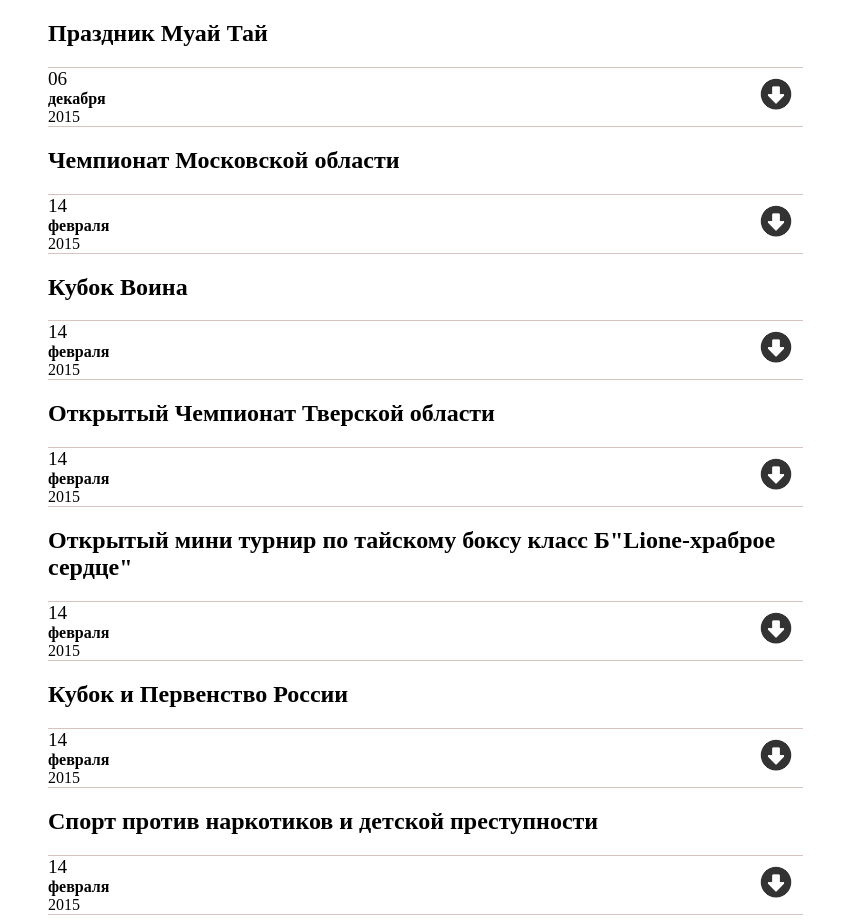
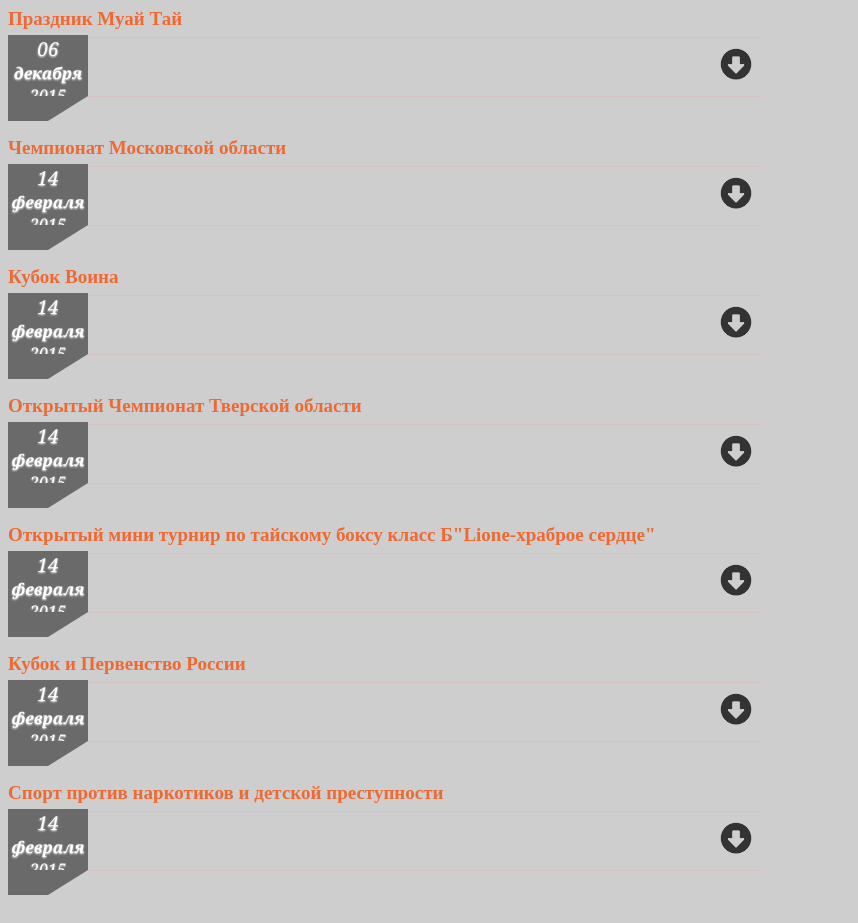
Before and after one commit to fantom8609/veles_events, a plain HTML site: page index.html in a window 1280 px wide. Shown: the whole page, without its empty margins (0-858 px from the left). Drawn offline with Linux system fonts and the light colour scheme.

Commit message:
second commit

```diff
--- a/css/style.css
+++ b/css/style.css
@@ -1,9 +1,17 @@
+body {
+	background: #cecece;
+
+}
 body ul {
 	margin: 0;
+	padding: 0;
 }
 
 li {
 	list-style: none;
+}
+.events {
+	margin-bottom: 40px;
 }
 .arrow {
 	float: right;
@@ -11,15 +19,37 @@ li {
 .event_cont {
 	width: 755px;
 }
+.event_cont h2 {
+	margin: 0px 0px 7px 0px;
+	color: #ef6932;
+	font-size: 19px;
+	font-weight: bold;
+}
 .date {
 	float: left;
-	width: 66px;
+	width: 80px;
+	text-align: center;
+
+	position: absolute;
+	text-shadow: 0px 1px 2px rgba(5, 121, 168, 0.75);
+	-moz-text-shadow: 0px 1px 2px rgba(5, 121, 168, 0.75);
+	-webkit-text-shadow: 0px 1px 2px rgba(5, 121, 168, 0.75);
+	-o-text-shadow: 0px 1px 2px rgba(5, 121, 168, 0.75);
+	font-family: Georgia;
+	font-style: italic;
+	text-shadow: 0px 1px 2px;
+	color: white;
+	height: 73px;
+	bottom: -12px;
+
+
 }
 .event_visible {
 	border-bottom: 1px solid #d8c3c3;
 	border-top: 1px solid #d8c3c3;
 	width: inherit;
 	height: 58px;
+	position: relative;
 }
 .arrow {
 	height: inherit;
@@ -39,3 +69,33 @@ li {
 .arrow_toggle {
 	background-position: 0px -32px;
 }
+
+
+
+.date_content {
+
+	    width: 80px;
+    height: 61px;
+    background: #6a6a6a;
+    position: relative;
+}
+	.date_content:before, .date_content:after {
+	content: "";
+    width: 40px;
+    height: 0px;
+    position: absolute;
+    left: 0;
+    border-left: 0px solid transparent;
+    border-right: 40px solid transparent
+  }
+		.date_content:before {
+
+			}
+			.date_content:after {
+				bottom: -25px;
+    border-top: 25px solid #6a6a6a;
+			}
+
+.about {
+	margin-top: 20px;
+}
--- a/index.html
+++ b/index.html
@@ -35,20 +35,22 @@
 
 	<ul>
 
-		<li id="event_1" class="">
+		<li id="event_1" class="events">
 			<div class="event_cont">
 				<h2>Праздник Муай Тай </h2>
 				<div class="event_visible">
 					<div class="date">
+						<div class="date_content">
 							<big>06</big><br>
 							<b>декабря</b><br>
 							2015
+						</div>
 					</div>
 					<div class="arrow_cont">
 						<a class="arrow" title="" href="javascript:;" onmousedown="slidedown('mydiv');slideup('mydiv');"></a>
 					</div>
 				</div>
-				<div id="mydiv" style="display:none; overflow:hidden; height:100px;">
+				<div id="mydiv" class="about" style="display:none; overflow:hidden; height:100px;">
 					<!-- Начало блока mydiv-->
 					<p>Текст или изображение, форма или видео - всё, что угодно.</p>
 					<!-- Конец блока mydiv -->
@@ -60,20 +62,22 @@
 
 
 
-		<li id="event_2" class="">
+		<li id="event_2" class="events">
 			<div class="event_cont">
 				<h2>Чемпионат Московской области</h2>
 				<div class="event_visible">
 					<div class="date">
+						<div class="date_content">
 							<big>14</big><br>
 							<b>февраля</b><br>
 							2015
+						</div>
 					</div>
 					<div class="arrow_cont">
 						<a class="arrow" title="" href="javascript:;" onmousedown="slidedown('mydiv2');slideup('mydiv2');"></a>
 					</div>
 				</div>
-				<div id="mydiv2" style="display:none; overflow:hidden; height:100px;">
+				<div id="mydiv2" class="about" style="display:none; overflow:hidden; height:100px;">
 					<!-- Начало блока mydiv-->
 					<p>Текст или изображение, форма или видео - всё, что угодно.</p>
 					<!-- Конец блока mydiv -->
@@ -86,20 +90,22 @@
 
 
 
-		<li id="event_3" class="">
+		<li id="event_3" class="events">
 			<div class="event_cont">
 				<h2>Кубок Воина</h2>
 				<div class="event_visible">
 					<div class="date">
+						<div class="date_content">
 							<big>14</big><br>
 							<b>февраля</b><br>
 							2015
+						</div>
 					</div>
 					<div class="arrow_cont">
 						<a class="arrow" title="" href="javascript:;" onmousedown="slidedown('mydiv3');slideup('mydiv3');"></a>
 					</div>
 				</div>
-				<div id="mydiv3" style="display:none; overflow:hidden; height:100px;">
+				<div id="mydiv3" class="about" style="display:none; overflow:hidden; height:100px;">
 					<!-- Начало блока mydiv-->
 					<p>Текст или изображение, форма или видео - всё, что угодно.</p>
 					<!-- Конец блока mydiv -->
@@ -112,20 +118,22 @@
 
 
 
-		<li id="event_4" class="">
+		<li id="event_4" class="events">
 			<div class="event_cont">
 				<h2>Открытый Чемпионат Тверской области</h2>
 				<div class="event_visible">
 					<div class="date">
+						<div class="date_content">
 							<big>14</big><br>
 							<b>февраля</b><br>
 							2015
+						</div>
 					</div>
 					<div class="arrow_cont">
 						<a class="arrow" title="" href="javascript:;" onmousedown="slidedown('mydiv4');slideup('mydiv4');"></a>
 					</div>
 				</div>
-				<div id="mydiv4" style="display:none; overflow:hidden; height:100px;">
+				<div id="mydiv4" class="about" style="display:none; overflow:hidden; height:100px;">
 					<!-- Начало блока mydiv-->
 					<p>Текст или изображение, форма или видео - всё, что угодно.</p>
 					<!-- Конец блока mydiv -->
@@ -138,20 +146,22 @@
 
 
 
-		<li id="event_5" class="">
+		<li id="event_5" class="events">
 			<div class="event_cont">
 				<h2>Открытый мини турнир по тайскому боксу класс Б"Lione-храброе сердце"</h2>
 				<div class="event_visible">
 					<div class="date">
+						<div class="date_content">
 							<big>14</big><br>
 							<b>февраля</b><br>
 							2015
+						</div>
 					</div>
 					<div class="arrow_cont">
 						<a class="arrow" title="" href="javascript:;" onmousedown="slidedown('mydiv5');slideup('mydiv5');"></a>
 					</div>
 				</div>
-				<div id="mydiv5" style="display:none; overflow:hidden; height:100px;">
+				<div id="mydiv5" class="about" style="display:none; overflow:hidden; height:100px;">
 					<!-- Начало блока mydiv-->
 					<p>Текст или изображение, форма или видео - всё, что угодно.</p>
 					<!-- Конец блока mydiv -->
@@ -162,20 +172,22 @@
 
 
 
-		<li id="event_6" class="">
+		<li id="event_6" class="events">
 			<div class="event_cont">
 				<h2>Кубок и Первенство России</h2>
 				<div class="event_visible">
 					<div class="date">
+						<div class="date_content">
 							<big>14</big><br>
 							<b>февраля</b><br>
 							2015
+						</div>
 					</div>
 					<div class="arrow_cont">
 						<a class="arrow" title="" href="javascript:;" onmousedown="slidedown('mydiv6');slideup('mydiv6');"></a>
 					</div>
 				</div>
-				<div id="mydiv6" style="display:none; overflow:hidden; height:100px;">
+				<div id="mydiv6" class="about" style="display:none; overflow:hidden; height:100px;">
 					<!-- Начало блока mydiv-->
 					<p>Текст или изображение, форма или видео - всё, что угодно.</p>
 					<!-- Конец блока mydiv -->
@@ -188,20 +200,22 @@
 
 
 
-		<li id="event_7" class="">
+		<li id="event_7" class="events">
 			<div class="event_cont">
 				<h2>Спорт против наркотиков и детской преступности</h2>
 				<div class="event_visible">
 					<div class="date">
+						<div class="date_content">
 							<big>14</big><br>
 							<b>февраля</b><br>
 							2015
+						</div>
 					</div>
 					<div class="arrow_cont">
 						<a class="arrow" title="" href="javascript:;" onmousedown="slidedown('mydiv7');slideup('mydiv7');"></a>
 					</div>
 				</div>
-				<div id="mydiv7" style="display:none; overflow:hidden; height:100px;">
+				<div id="mydiv7" class="about" style="display:none; overflow:hidden; height:100px;">
 					<!-- Начало блока mydiv-->
 					<p>Текст или изображение, форма или видео - всё, что угодно.</p>
 					<!-- Конец блока mydiv -->
@@ -222,9 +236,8 @@
 
 
 
+	</ul>
 
-
-	</ul>
 
 </body>
 
```
Lines whose indentation alone changed are shown as unchanged.
